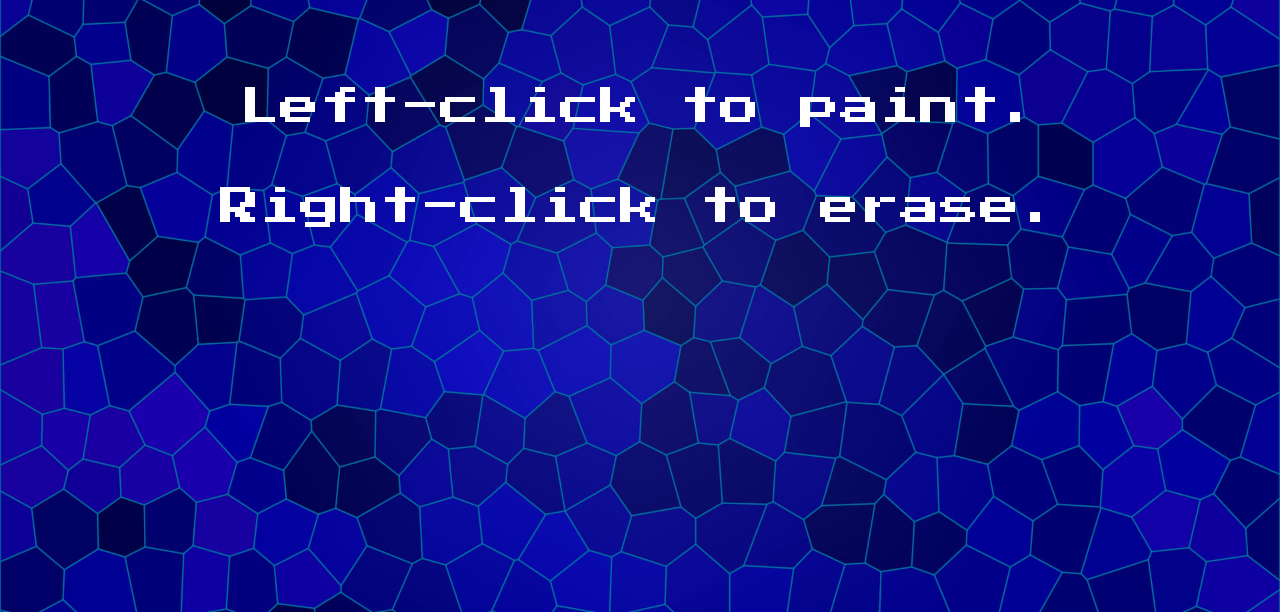
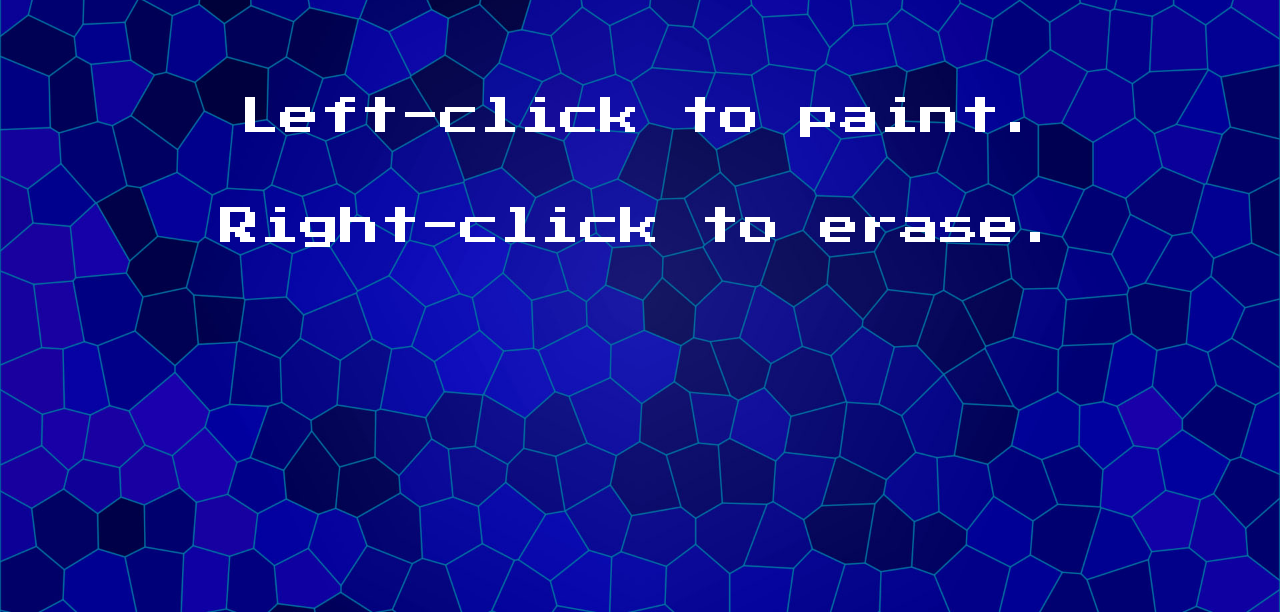
Before and after one commit to richardmarquez2001/cuHacks2020, a plain HTML site: page HowToPlay.html in a window 1280 px wide. Shown: the part 188-800 px from the top of the page. Drawn offline with Linux system fonts and the light colour scheme.

Commit message:
how to play edit

```diff
--- a/HowToPlay.html
+++ b/HowToPlay.html
@@ -14,7 +14,7 @@
         <h1 id="back">BACK</h1>
     </a>
     <div>
-        <h1 id="title">HOW TO PLAY</h1>
+        <h2 id="title">HOW TO PLAY</h2>
         <ul id="rules">
             <li>Left-click to paint.</li>
             <li>Right-click to erase.</li>
--- a/css/HowToPlay.css
+++ b/css/HowToPlay.css
@@ -14,9 +14,8 @@ body {
 }
 
 li {
-    margin: 20px;
-    padding: 20px;
-    list-style-type: none;
+    margin: 10px;
+    padding: 30px;
     font-size: 40px;
 }
 
```
